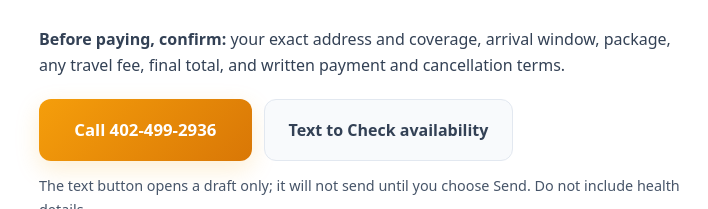
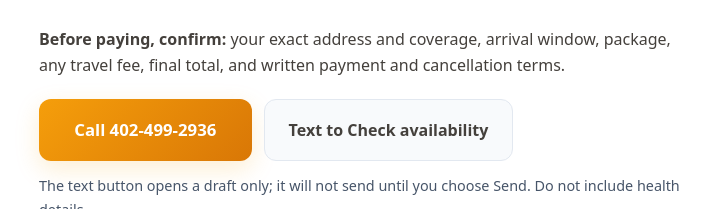
Before and after one commit to jjordanjr74-dot/beethelightmassage-site, a plain HTML site: page index.html in a window 1280 px wide. Shown: the part 5558-5767 px from the top of the page, 42-750 px from the left. Drawn offline with Linux system fonts and the light colour scheme.

Commit message:
design: warm gallery scrim + warm secondary buttons (no black scrim/slate ink)

```diff
--- a/index.html
+++ b/index.html
@@ -590,7 +590,7 @@
       left: 0;
       right: 0;
       padding: 1.2rem;
-      background: linear-gradient(180deg, transparent 0%, rgba(15, 23, 42, 0.85) 100%);
+      background: linear-gradient(180deg, transparent 0%, rgba(63, 42, 20, 0.62) 100%);
       color: #ffffff;
       font-size: 0.92rem;
       font-weight: 700;
@@ -956,10 +956,10 @@
     .summary-total-label, .summary-total-amount { min-width: 0; max-width: 100%; overflow-wrap: anywhere; }
     .summary-total-amount { font-size: 1.05rem; line-height: 1.4; }
     .booking-inquiry { grid-template-columns: minmax(0, 1fr) minmax(220px, .65fr); align-items: center; }
-    .booking-step { margin: 1.25rem 0; color: #334155; line-height: 1.65; }
+    .booking-step { margin: 1.25rem 0; color: #44403c; line-height: 1.65; }
     .booking-actions { display: flex; flex-wrap: wrap; gap: .75rem; }
     .booking-actions a { min-height: 48px; justify-content: center; align-items: center; }
-    .booking-actions .btn-secondary { text-decoration: none; background: #f8fafc; color: #334155; border: 1px solid var(--border-subtle); border-radius: 12px; padding: 1rem 1.5rem; display: inline-flex; font-size: 1rem; font-weight: 700; }
+    .booking-actions .btn-secondary { text-decoration: none; background: #f8fafc; color: #44403c; border: 1px solid var(--border-subtle); border-radius: 12px; padding: 1rem 1.5rem; display: inline-flex; font-size: 1rem; font-weight: 700; }
     .booking-privacy, .booking-note span { color: #475569; font-size: .9rem; margin-top: .8rem; }
     .booking-note { display: grid; gap: .5rem; background: #fffbf0; border: 1px solid var(--border-gold); border-radius: 12px; padding: 1.4rem; }
     .hot-stones-icon svg { display: block; width: 25px; height: 25px; }
```
